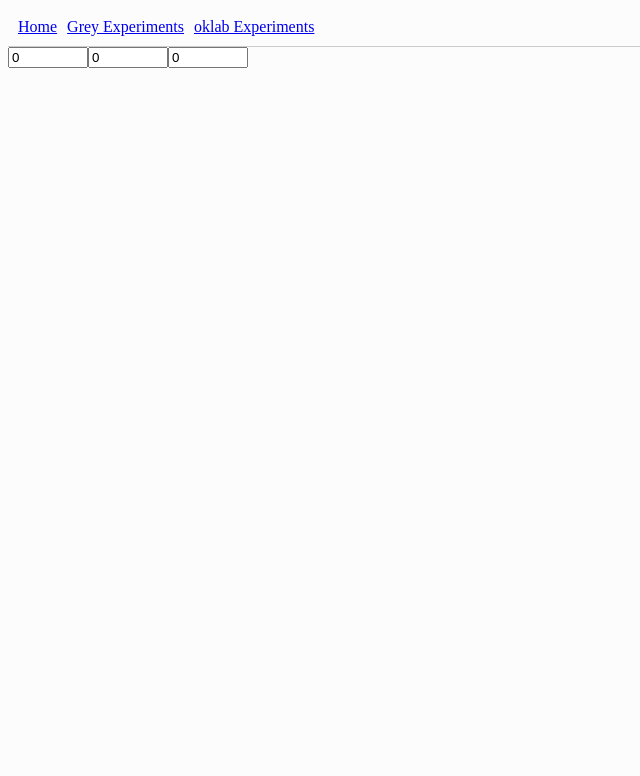
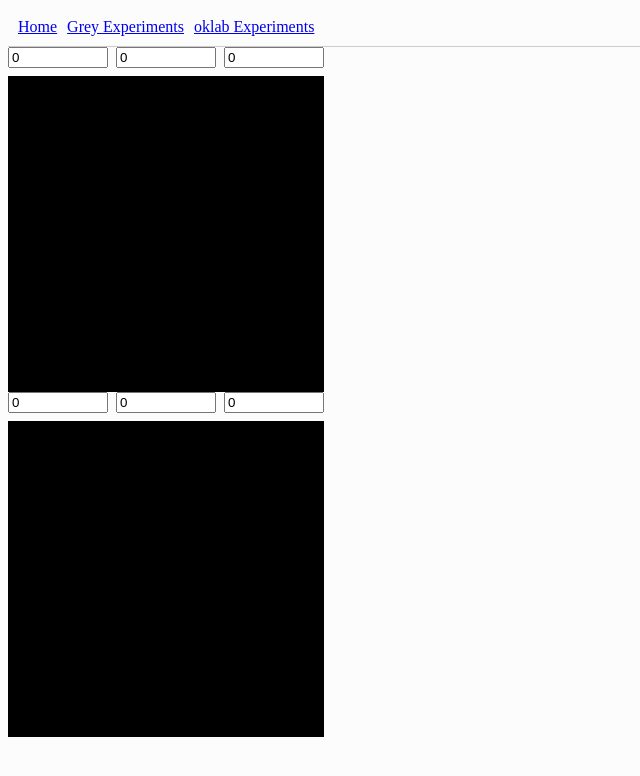
Before and after one commit to spctrm404/okpalette-web, a React (Vite) app: page /oklab-experiments in a window 1280 px wide. Shown: the top 776 px of the page, without its empty margins (0-640 px from the left). Built offline with nearby package versions, Linux system fonts and the light colour scheme.

Commit message:
SUC: converting lab to rgb and viceversa works well

```diff
--- a/src/oklab/utils.ts
+++ b/src/oklab/utils.ts
@@ -1,21 +1,9 @@
 import type { Mat3, Vec3 } from "./types";
-
-export const inverseMat3 = (mat3: Mat3): Mat3 | null => {
-  const [[a, d, g], [b, e, h], [c, f, i]] = mat3;
-  const det = a * (e * i - f * h) - b * (d * i - f * g) + c * (d * h - e * g);
-
-  if (det === 0) return null;
-  return [
-    [(e * i - f * h) / det, (c * h - b * i) / det, (b * f - c * e) / det],
-    [(f * g - d * i) / det, (a * i - c * g) / det, (c * d - a * f) / det],
-    [(d * h - e * g) / det, (b * g - a * h) / det, (a * e - b * d) / det],
-  ];
-};
 
 export const multMat3Vec3 = (mat3: Mat3, vec3: Vec3): Vec3 => {
   return [
-    mat3[0][0] * vec3[0] + mat3[1][0] * vec3[1] + mat3[2][0] * vec3[2],
-    mat3[0][1] * vec3[0] + mat3[1][1] * vec3[1] + mat3[2][1] * vec3[2],
-    mat3[0][2] * vec3[0] + mat3[1][2] * vec3[1] + mat3[2][2] * vec3[2],
+    mat3[0][0] * vec3[0] + mat3[0][1] * vec3[1] + mat3[0][2] * vec3[2],
+    mat3[1][0] * vec3[0] + mat3[1][1] * vec3[1] + mat3[1][2] * vec3[2],
+    mat3[2][0] * vec3[0] + mat3[2][1] * vec3[1] + mat3[2][2] * vec3[2],
   ];
 };
--- a/src/pages/OklabExperiments/OklabExperiments.tsx
+++ b/src/pages/OklabExperiments/OklabExperiments.tsx
@@ -1,40 +1,115 @@
+import type { Vec3 } from "@/oklab/types";
 import { useCallback, useEffect, useRef, useState } from "react";
+import { srgbToOklch, oklchToSrgb } from "@/oklab/converts";
 import st from "./_OklabExperiments.module.scss";
 import classNames from "classnames/bind";
+import midpoint from "culori/src/easing/midpoint";
 
 const cx = classNames.bind(st);
 
 const OklabExperiments = () => {
-  const [rgb, setRgb] = useState([0, 0, 0]);
+  const [srgb, setSrgb] = useState([0, 0, 0]);
   const [oklch, setOklch] = useState([0, 0, 0]);
+
+  const onChangeSrgb = useCallback(
+    (val: number, idx: number) => {
+      const newSrgb = [...srgb];
+      newSrgb[idx] = val;
+      const newOklch = srgbToOklch(newSrgb as Vec3);
+      setSrgb(newSrgb);
+      setOklch(newOklch);
+    },
+    [srgb],
+  );
+  const onChangeOklch = useCallback(
+    (val: number, idx: number) => {
+      const newOklch = [...oklch];
+      newOklch[idx] = val;
+      const newSrgb = oklchToSrgb(newOklch as Vec3);
+      setOklch(newOklch);
+      setSrgb(newSrgb);
+    },
+    [oklch],
+  );
 
   return (
     <>
+      <div className={cx("color-picker", "color-picker-srgb")}>
         <input
           type="number"
           min={0}
           max={1}
           step={0.001}
-        value={rgb[0]}
-        onChange={() => {}}
+          value={srgb[0]}
+          onChange={(e) => {
+            onChangeSrgb(parseFloat(e.target.value), 0);
+          }}
         />
         <input
           type="number"
           min={0}
           max={1}
           step={0.001}
-        value={rgb[1]}
-        onChange={() => {}}
+          value={srgb[1]}
+          onChange={(e) => {
+            onChangeSrgb(parseFloat(e.target.value), 1);
+          }}
         />
         <input
           type="number"
           min={0}
           max={1}
           step={0.001}
-        value={rgb[2]}
-        onChange={() => {}}
+          value={srgb[2]}
+          onChange={(e) => {
+            onChangeSrgb(parseFloat(e.target.value), 2);
+          }}
         />
-      <div></div>
+        <div
+          className={cx("swatch")}
+          style={{
+            backgroundColor: `color(srgb ${Math.min(Math.max(srgb[0], 0), 1)} ${Math.min(Math.max(srgb[1], 0), 1)} ${Math.min(Math.max(srgb[2], 0), 1)})`,
+          }}
+        ></div>
+      </div>
+      <div className={cx("color-picker", "color-picker-oklch")}>
+        <input
+          type="number"
+          min={0}
+          max={1}
+          step={0.001}
+          value={oklch[0]}
+          onChange={(e) => {
+            onChangeOklch(parseFloat(e.target.value), 0);
+          }}
+        />
+        <input
+          type="number"
+          min={0}
+          max={1}
+          step={0.001}
+          value={oklch[1]}
+          onChange={(e) => {
+            onChangeOklch(parseFloat(e.target.value), 1);
+          }}
+        />
+        <input
+          type="number"
+          min={0}
+          max={360}
+          step={1}
+          value={oklch[2]}
+          onChange={(e) => {
+            onChangeOklch(parseFloat(e.target.value), 2);
+          }}
+        />
+        <div
+          className={cx("swatch")}
+          style={{
+            backgroundColor: `oklch(${oklch[0]} ${oklch[1]} ${oklch[2]}deg)`,
+          }}
+        ></div>
+      </div>
     </>
   );
 };
--- a/src/pages/OklabExperiments/_OklabExperiments.module.scss
+++ b/src/pages/OklabExperiments/_OklabExperiments.module.scss
@@ -3,3 +3,16 @@
 *::after {
   box-sizing: border-box;
 }
+
+.color-picker {
+  display: grid;
+  grid-template-rows: min-content 1fr;
+  grid-template-columns: repeat(3, 1fr);
+  gap: 0.5rem;
+  max-width: 19.75rem;
+}
+
+.swatch {
+  grid-column: 1 / -1;
+  aspect-ratio: 1 / 1;
+}
```
Also changed, not shown: src/oklab/converts.ts (renamed from src/oklab/convert.ts). Lines whose indentation alone changed are shown as unchanged.
